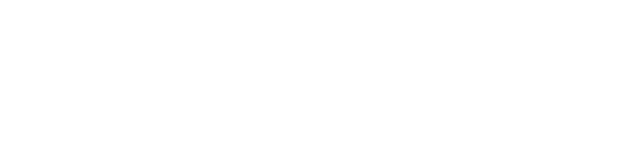
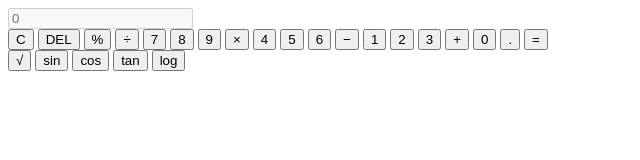
Before and after one commit to Alex-dotcom844/.vscode, a plain HTML site: page index.html in a window 1280 px wide. Shown: the whole page, without its empty margins (0-640 px from the left). Drawn offline with Linux system fonts and the light colour scheme.

Commit message:
Update index.html

```diff
--- a/index.html
+++ b/index.html
@@ -7,6 +7,49 @@
     <link rel="stylesheet" href="style.css">
 </head>
 <body>
+      <div class="calculator">
+    <input type="text" id="display" placeholder="0" disabled />
+    <div class="buttons">
+      <!-- Row 1 -->
+      <button onclick="clearDisplay()">C</button>
+      <button onclick="deleteLast()">DEL</button>
+      <button onclick="appendValue('%')">%</button>
+      <button onclick="appendValue('/')">÷</button>
+
+      <!-- Row 2 -->
+      <button onclick="appendValue('7')">7</button>
+      <button onclick="appendValue('8')">8</button>
+      <button onclick="appendValue('9')">9</button>
+      <button onclick="appendValue('*')">×</button>
+
+      <!-- Row 3 -->
+      <button onclick="appendValue('4')">4</button>
+      <button onclick="appendValue('5')">5</button>
+      <button onclick="appendValue('6')">6</button>
+      <button onclick="appendValue('-')">−</button>
+
+      <!-- Row 4 -->
+      <button onclick="appendValue('1')">1</button>
+      <button onclick="appendValue('2')">2</button>
+      <button onclick="appendValue('3')">3</button>
+      <button onclick="appendValue('+')">+</button>
+
+      <!-- Row 5 -->
+      <button onclick="appendValue('0')">0</button>
+      <button onclick="appendValue('.')">.</button>
+      <button onclick="calculateResult()" class="equal">=</button>
+    </div>
+
+    <!-- Scientific Buttons -->
+    <div class="sci-buttons">
+      <button onclick="appendValue('Math.sqrt(')">√</button>
+      <button onclick="appendValue('Math.sin(')">sin</button>
+      <button onclick="appendValue('Math.cos(')">cos</button>
+      <button onclick="appendValue('Math.tan(')">tan</button>
+      <button onclick="appendValue('Math.log(')">log</button>
+    </div>
+  </div>
+
 
     <script src="main.js"></script>
 </body>
```
